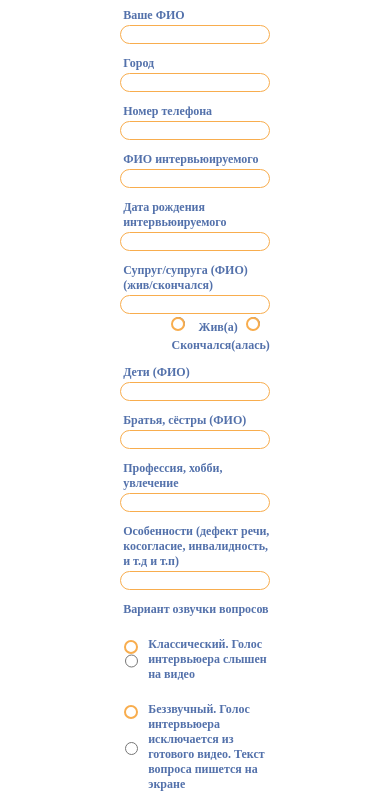
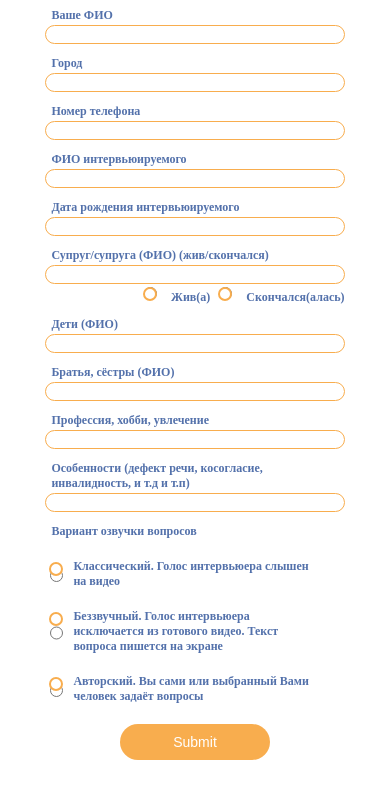
Before and after one commit to AnDrEyScode/SemeynayaCennost, a plain HTML site: page anketa.html in a window 390 px wide. Shown: the part 73-882 px from the top of the page. After the commit the page ends 844 px from the top, so only its background shows below. Drawn offline with Linux system fonts and the light colour scheme; a web font is replaced by a local one.

Commit message:
edit anket width on phone screen

```diff
--- a/static/nketaStyle.css
+++ b/static/nketaStyle.css
@@ -11,8 +11,7 @@
 div#anketa {
   width: 40%;
   position: relative;
-  left: 50%;
-  margin: 0% -20%;
+  margin: 0% auto;
   color: #5371ab;
 }
 
@@ -133,3 +132,9 @@ div#soundVariants label {
 div#soundVariants > div {
   height: max-content;
 }
+
+@media screen and (max-width: 600px) {
+  div#anketa {
+    width: 80%;
+  }
+}
```
